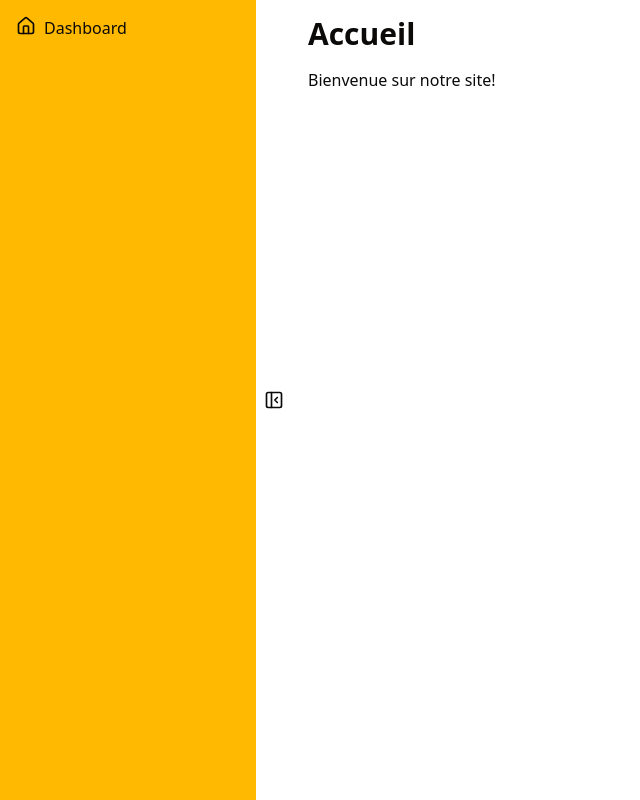
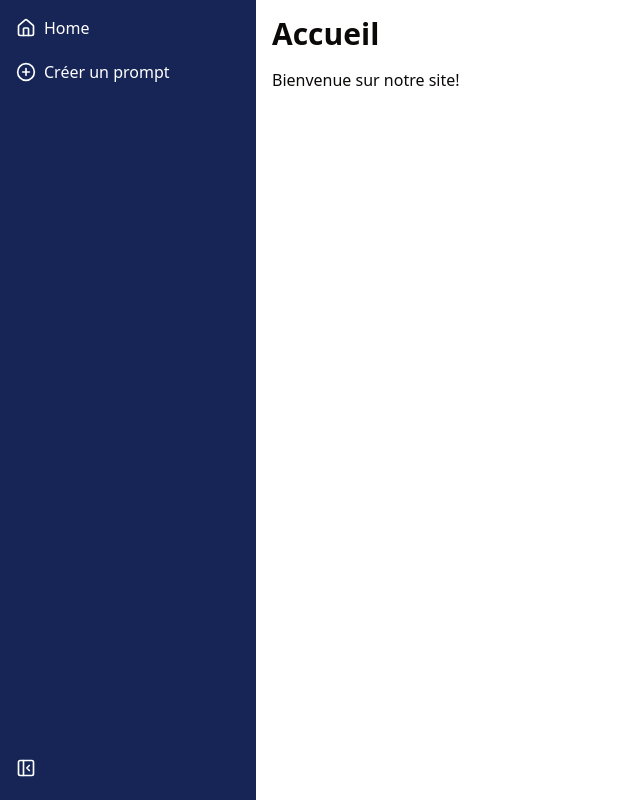
Before and after one commit to kyu-dev/prompt_manager, a React (Vite) app in the folder frontend/: page / in a window 1280 px wide. Shown: the whole page, without its empty margins (0-640 px from the left). Built offline with nearby package versions, Linux system fonts and the light colour scheme.

Commit message:
Ajout de la gestion des raccourcis clavier pour basculer la sidebar et amélioration du style du composant SideBar.

```diff
--- a/frontend/src/components/SideBar.jsx
+++ b/frontend/src/components/SideBar.jsx
@@ -1,29 +1,62 @@
-import React, { useState } from 'react';
+import React, { useState, useEffect } from 'react';
 import { Link } from 'react-router-dom';
-import { House, PanelLeftClose, PanelLeftOpen } from 'lucide-react';
+import { House, PanelLeftClose, PanelLeftOpen, CirclePlus } from 'lucide-react';
 
 const SideBar = () => {
   const [isOpen, setIsOpen] = useState(true);
 
   const toggleSidebar = () => {
-    setIsOpen(!isOpen);
+    setIsOpen((prev) => !prev); //switch l'état de isOpen de true à false et de false à true
   };
 
+  useEffect(() => {
+    const handleKeyDown = (e) => {
+      if ((e.metaKey || e.ctrlKey) && (e.key === 'k' || e.key === 'K')) {
+        //cmd+k pour ouvrir la sidebar
+        toggleSidebar();
+      }
+    };
+
+    document.addEventListener('keydown', handleKeyDown);
+
+    return () => {
+      document.removeEventListener('keydown', handleKeyDown); //clean l'event listener
+    };
+  }, []);
+
   return (
-    <div className="flex">
-      <nav className={`bg-amber-400 h-screen ${isOpen ? 'w-64' : 'w-0'}`}>
-        <div className="flex justify-between items-center p-4">
-          {isOpen && (
-            <Link to="/" className="flex gap-2">
-              <House size={20} />
-              <span>Dashboard</span>
-            </Link>
-          )}
+    <div className="flex h-screen">
+      <nav
+        className={`bg-blue-950 ${
+          isOpen ? 'w-64' : 'w-16' // si isOpen est true agrandie la w de la sidebar
+        } flex flex-col  justify-between`}
+      >
+        <div className="flex flex-col p-4 text-white gap-5">
+          <Link to="/" className="flex items-center gap-2 ">
+            <House size={20} />
+            {isOpen && <span>Home</span>}
+          </Link>
+
+          <div className="flex items-center gap-2 ">
+            <CirclePlus size={20} />
+            {isOpen && <span>Créer un prompt</span>}
+          </div>
+        </div>
+
+        <div className="p-4 mt-auto">
+          <button
+            onClick={toggleSidebar}
+            className="focus:outline-none text-white"
+            aria-label="Toggle Sidebar"
+          >
+            {isOpen ? (
+              <PanelLeftClose size={20} />
+            ) : (
+              <PanelLeftOpen size={20} />
+            )}
+          </button>
         </div>
       </nav>
-      <button onClick={toggleSidebar} className="p-2 ">
-        {isOpen ? <PanelLeftClose size={20} /> : <PanelLeftOpen size={20} />}
-      </button>
     </div>
   );
 };
```
